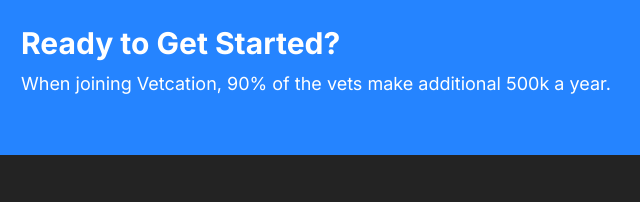
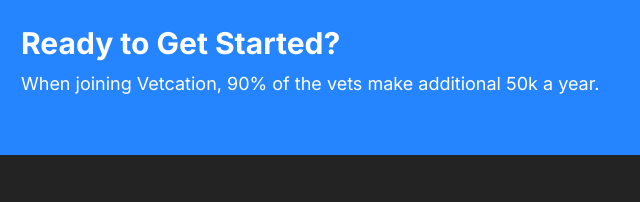
Before and after one commit to geoffcfchen/Vetcation, a website built with Parcel: page index.html in a window 1280 px wide. Shown: the part 3072-3274 px from the top of the page, 89-729 px from the left. Built offline with nearby package versions, Linux system fonts and the light colour scheme; files whose address does not match are found by name.

Commit message:
update number

```diff
--- a/index.html
+++ b/index.html
@@ -190,7 +190,7 @@
           <div class="callout__content">
             <h2 class="callout__heading">Ready to Get Started?</h2>
             <p>
-              When joining Vetcation, 90% of the vets make additional 500k a
+              When joining Vetcation, 90% of the vets make additional 50k a
               year.
             </p>
           </div>
```
